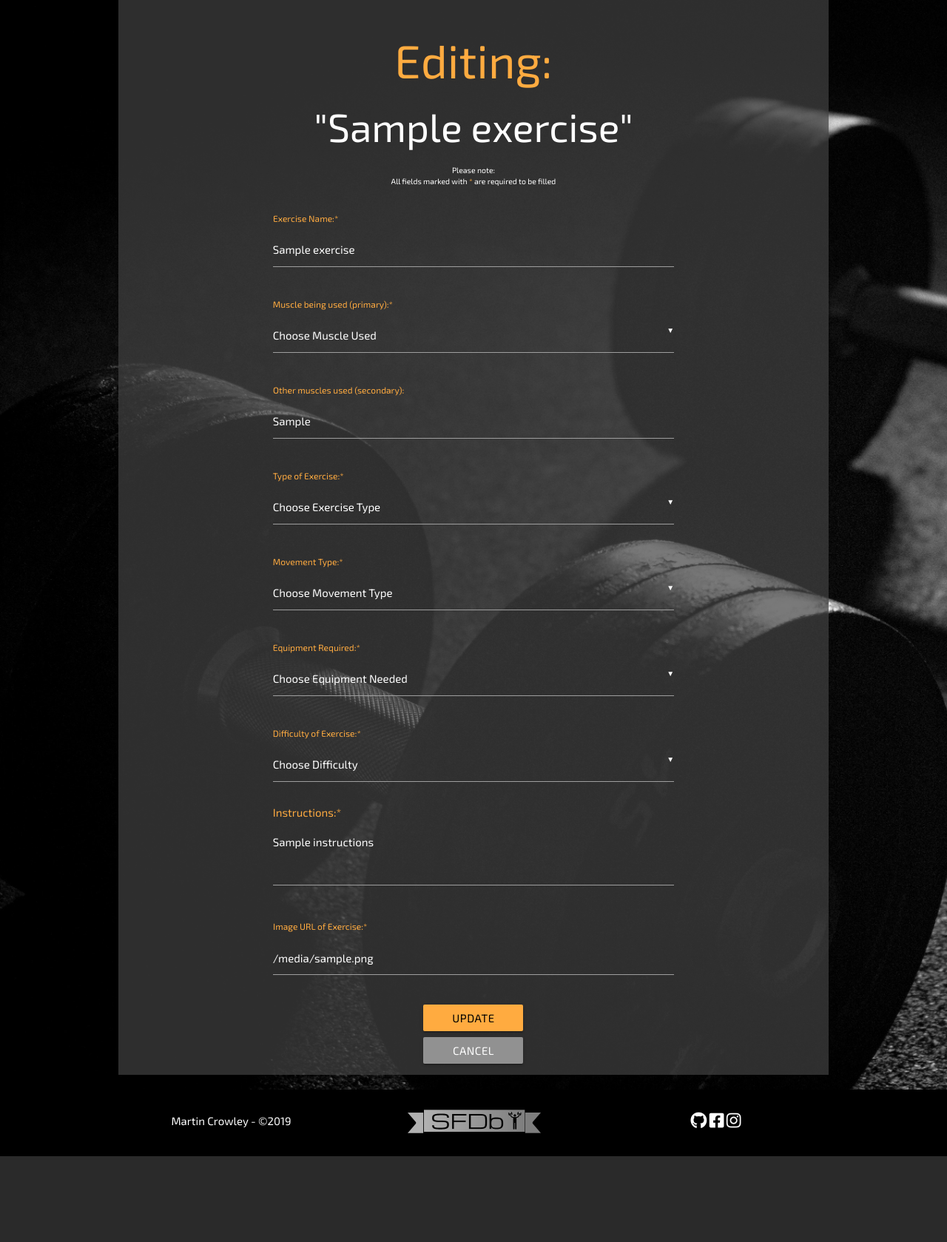
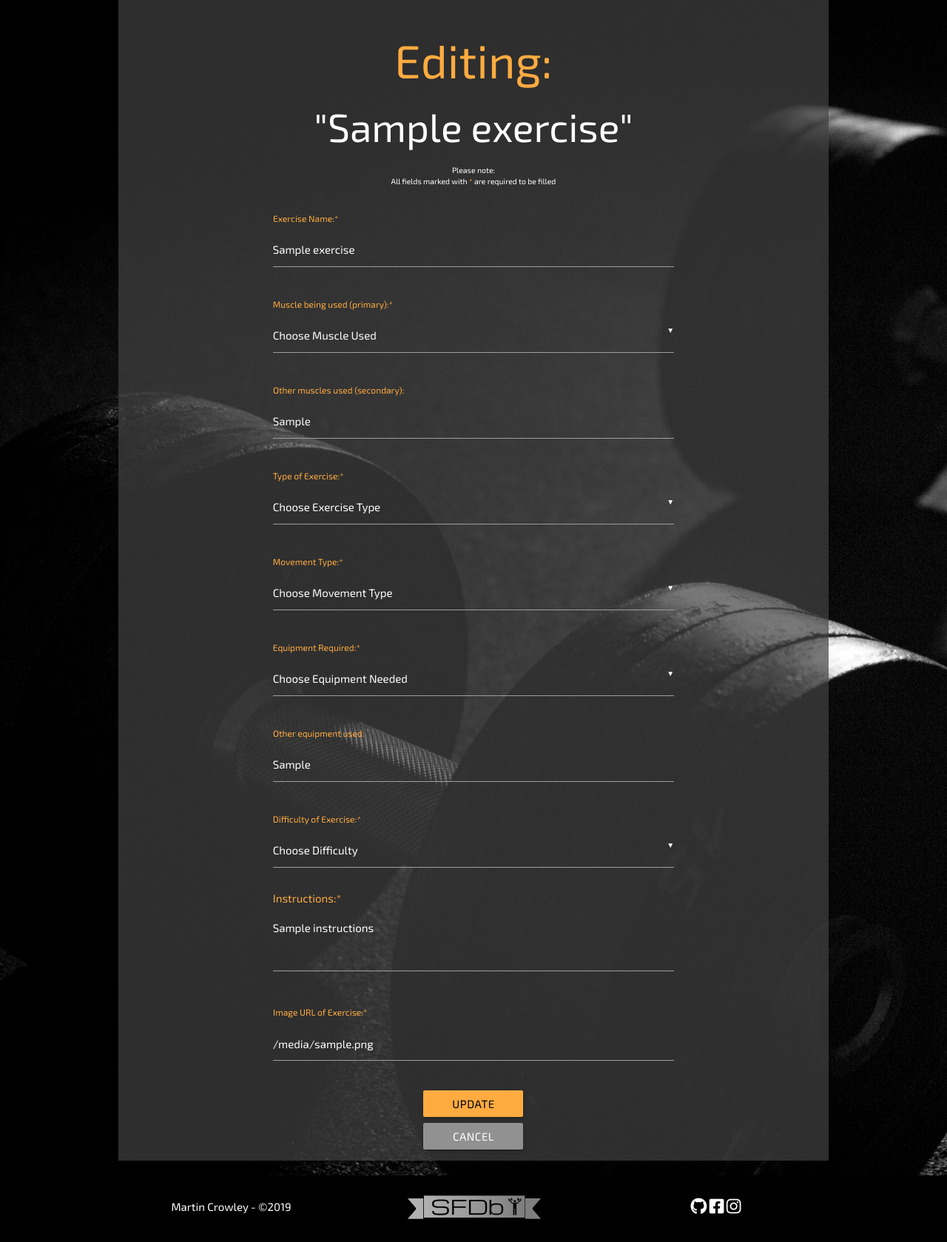
Before and after one commit to Code-Institute-Submissions/shared_fitness_database, a Flask app: template templates/edit_exercise.html in a window 1280 px wide. Shown: the part 64-1743 px from the top of the page at 74% size. Before the commit the page ends 1627 px from the top, so only its background shows below. Run offline with Flask 2, Linux system fonts and the light colour scheme; the template is opened without the code that fills it: most values are stand-ins (such as "Sample title", 1, 10 or a date in 2020); some libraries are stand-ins or nearby versions.

Commit message:
updated the edit exercise page to include the other_equipment information for the exercise being edited

```diff
--- a/templates/edit_exercise.html
+++ b/templates/edit_exercise.html
@@ -40,7 +40,7 @@
                 </div>
                 <div class="row">
                     <div class="input-field col s12">
-                        <input id="other_muscles" name="other_muscles" type="text" value="{{exercise.other_muscles}}">
+                        <input placeholder="If empty, put 'N/A'" id="other_muscles" name="other_muscles" type="text" value="{{exercise.other_muscles}}">
                         <label for="other_muscles">Other muscles used (secondary):</label>
                     </div>
                 </div>
@@ -90,6 +90,12 @@
                     </div>
                 </div>
                 <div class="row">
+                    <div class="input-field col s12">
+                        <input placeholder="If empty, put 'N/A'" id="other_equipment" name="other_equipment" type="text" value="{{exercise.other_equipment}}">
+                        <label for="other_equipment">Other equipment used:</label>
+                    </div>
+                </div>
+                <div class="row">
                     <div id="matfix5" class="input-field col s12">
                         <select id="difficulty_level" name="difficulty_level" class="validate" required>
                             <option value="" disabled selected>Choose Difficulty</option>
```
